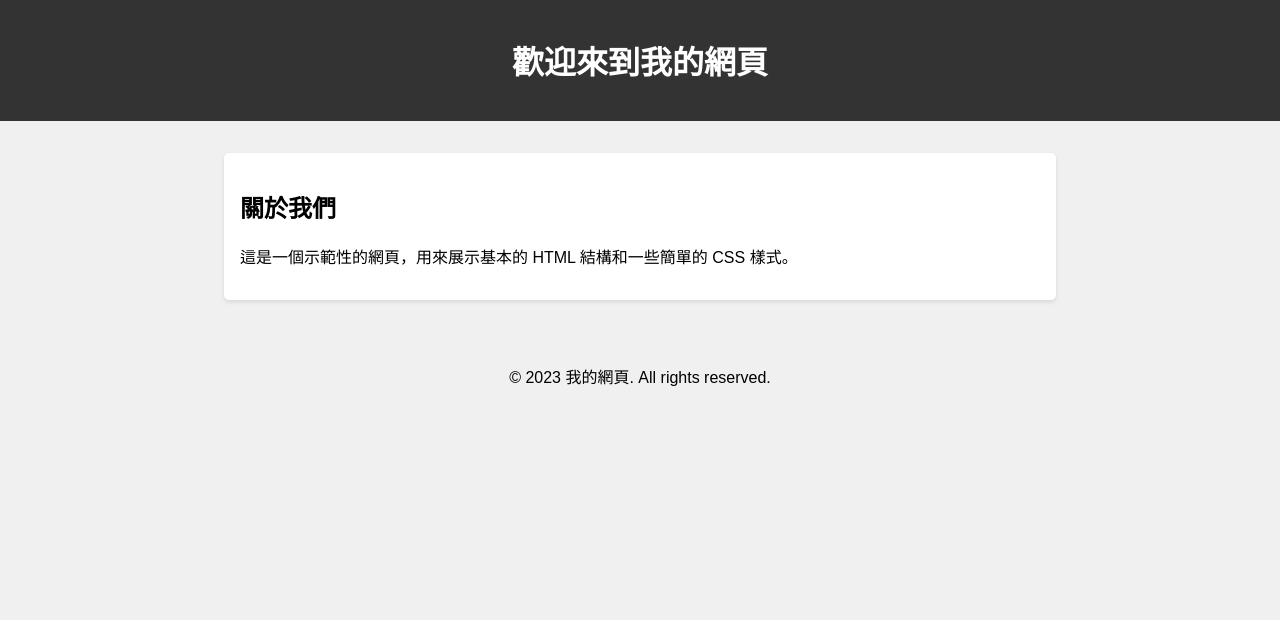
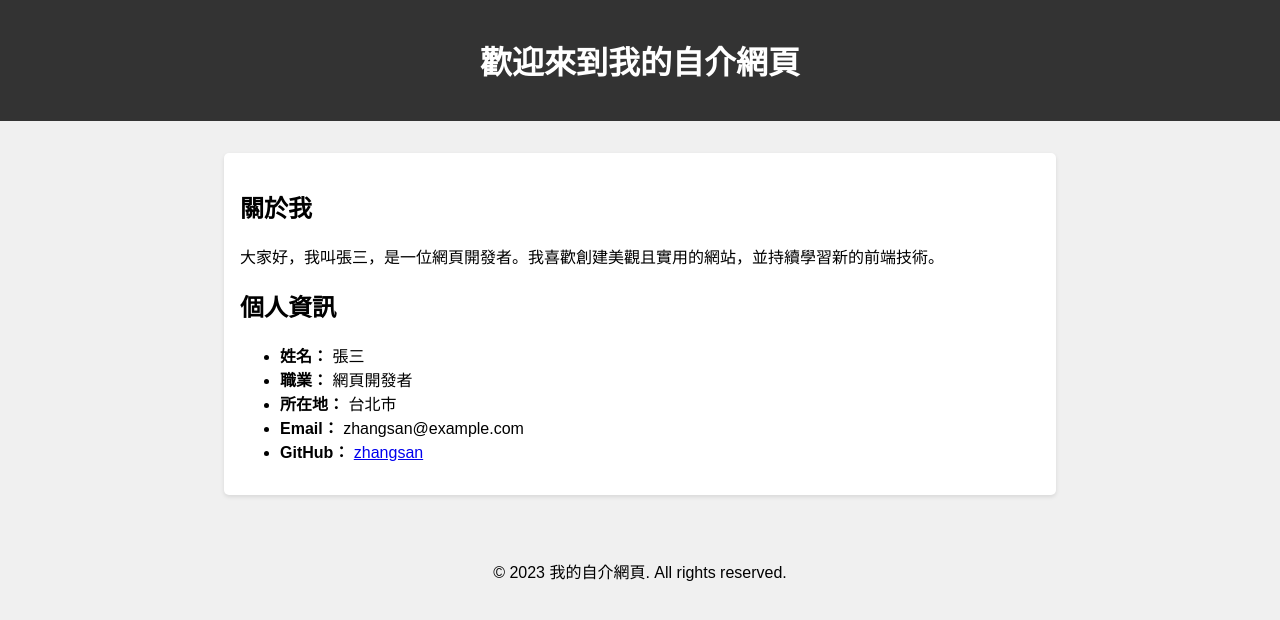
Before and after one commit to novtwadmo/olatte, a plain HTML site: page index.html in a window 1280 px wide. Drawn offline with Linux system fonts and the light colour scheme.

Commit message:
Update index.html

```diff
--- a/index.html
+++ b/index.html
@@ -3,7 +3,7 @@
 <head>
     <meta charset="UTF-8">
     <meta name="viewport" content="width=device-width, initial-scale=1.0">
-    <title>我的網頁</title>
+    <title>我的自介網頁</title>
     <style>
         body {
             font-family: Arial, sans-serif;
@@ -33,14 +33,23 @@
 </head>
 <body>
     <header>
-        <h1>歡迎來到我的網頁</h1>
+        <h1>歡迎來到我的自介網頁</h1>
     </header>
     <div class="container">
-        <h2>關於我們</h2>
-        <p>這是一個示範性的網頁，用來展示基本的 HTML 結構和一些簡單的 CSS 樣式。</p>
+        <h2>關於我</h2>
+        <p>大家好，我叫張三，是一位網頁開發者。我喜歡創建美觀且實用的網站，並持續學習新的前端技術。</p>
+
+        <h2>個人資訊</h2>
+        <ul>
+            <li><strong>姓名：</strong> 張三</li>
+            <li><strong>職業：</strong> 網頁開發者</li>
+            <li><strong>所在地：</strong> 台北市</li>
+            <li><strong>Email：</strong> zhangsan@example.com</li>
+            <li><strong>GitHub：</strong> <a href="https://github.com/zhangsan">zhangsan</a></li>
+        </ul>
     </div>
     <footer>
-        <p>&copy; 2023 我的網頁. All rights reserved.</p>
+        <p>&copy; 2023 我的自介網頁. All rights reserved.</p>
     </footer>
 </body>
 </html>
```
